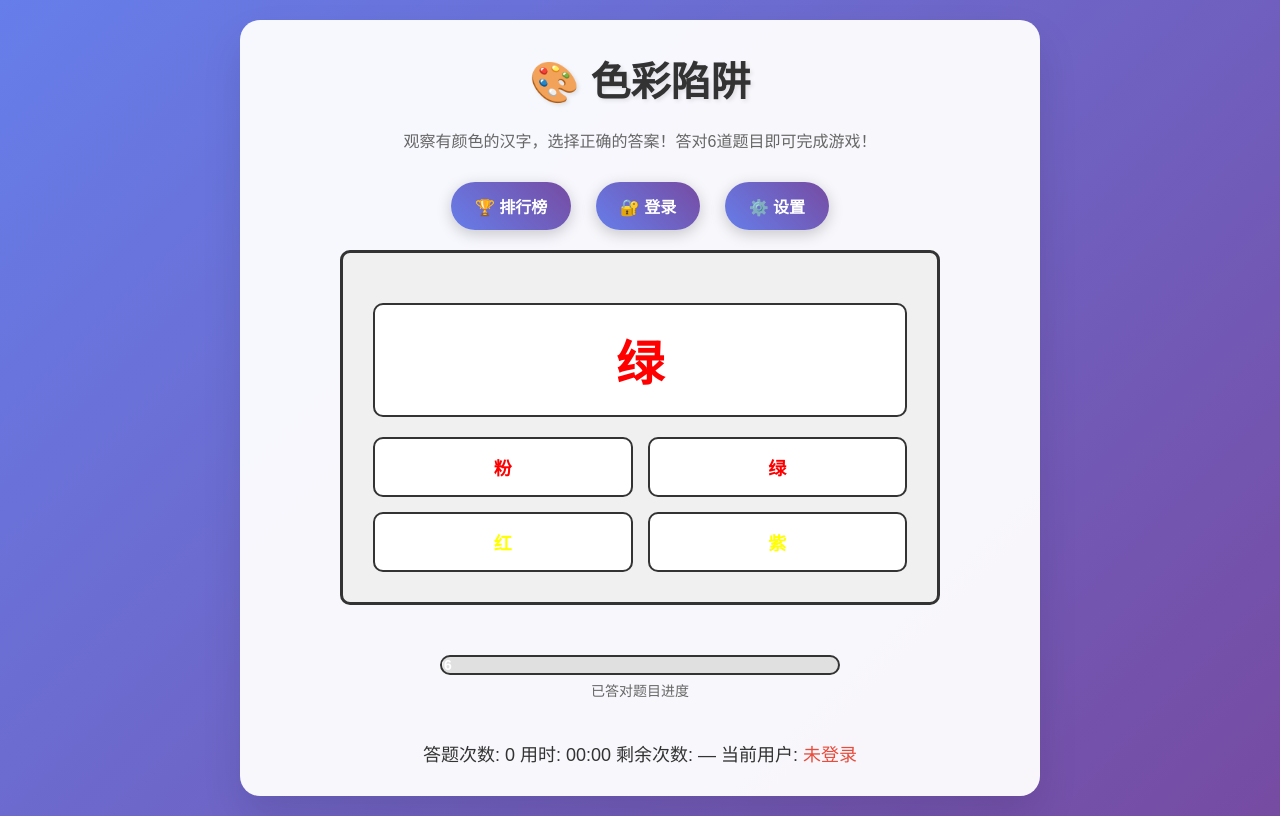
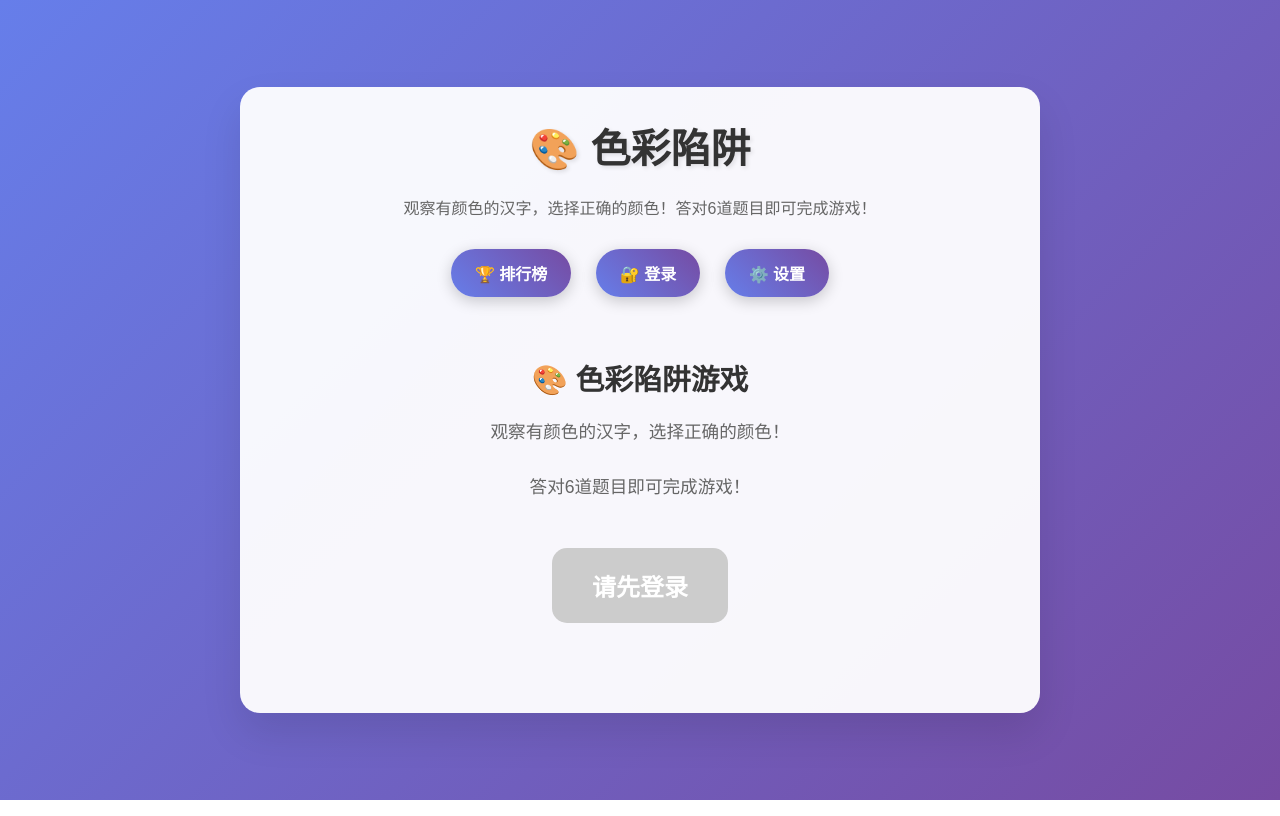
Before and after one commit to hmh38324/game3, a plain HTML site: page index.html in a window 1280 px wide. Drawn offline with Linux system fonts and the light colour scheme.

Commit message:
添加开始按钮和开始屏幕，未登录不能开始游戏，避免第一个题目答题时间过长

```diff
--- a/index.html
+++ b/index.html
@@ -164,6 +164,49 @@
             margin-top: 5px;
             font-size: 14px;
             color: #666;
+        }
+
+        .start-button {
+            padding: 20px 40px;
+            font-size: 24px;
+            font-weight: bold;
+            background: linear-gradient(45deg, #4CAF50, #45a049);
+            color: white;
+            border: none;
+            border-radius: 15px;
+            cursor: pointer;
+            transition: all 0.3s ease;
+            box-shadow: 0 6px 20px rgba(0, 0, 0, 0.2);
+            margin: 20px 0;
+        }
+
+        .start-button:hover {
+            transform: translateY(-3px);
+            box-shadow: 0 8px 25px rgba(0, 0, 0, 0.3);
+        }
+
+        .start-button:disabled {
+            background: #cccccc;
+            cursor: not-allowed;
+            transform: none;
+            box-shadow: none;
+        }
+
+        .game-start-screen {
+            text-align: center;
+            padding: 40px;
+        }
+
+        .game-start-screen h2 {
+            color: #333;
+            margin-bottom: 20px;
+            font-size: 1.8em;
+        }
+
+        .game-start-screen p {
+            color: #666;
+            margin-bottom: 30px;
+            font-size: 1.1em;
         }
 
 
@@ -635,7 +678,7 @@
     <div class="game-container">
         <h1>🎨 色彩陷阱</h1>
         <div class="game-info">
-            <p>观察有颜色的汉字，选择正确的答案！答对6道题目即可完成游戏！</p>
+            <p>观察有颜色的汉字，选择正确的颜色！答对6道题目即可完成游戏！</p>
         </div>
 
         <div class="controls">
@@ -646,6 +689,16 @@
 
         <div class="game-content">
             <div class="puzzle-section">
+                <!-- 开始屏幕 -->
+                <div class="game-start-screen" id="gameStartScreen">
+                    <h2>🎨 色彩陷阱游戏</h2>
+                    <p>观察有颜色的汉字，选择正确的颜色！</p>
+                    <p>答对6道题目即可完成游戏！</p>
+                    <button class="start-button" id="startButton" onclick="startGame()">开始游戏</button>
+                </div>
+
+                <!-- 游戏界面 -->
+                <div id="gameInterface" style="display: none;">
                     <div class="question-container" id="questionContainer">
                         <div class="question-display" id="questionDisplay">
                             <!-- 题目将在这里显示 -->
@@ -662,6 +715,7 @@
                     </div>
                     <div class="score">
                         <p>答题次数: <span id="moveCount">0</span>   用时: <span id="elapsedTime">00:00</span>   剩余次数: <span id="remainingAttempts">—</span>   当前用户: <span id="userInfo"></span></p>
+                    </div>
                 </div>
             </div>
 
@@ -810,10 +864,7 @@
             init() {
                 this.createQuestionInterface();
                 this.updateUserInfo();
-                // 首次进入游戏时生成第一道题目
-                setTimeout(() => {
-                    this.generateNewQuestion();
-                }, 500); // 延迟500ms确保界面完全加载
+                this.updateStartButton();
             }
 
             createQuestionInterface() {
@@ -996,6 +1047,10 @@
                 this.resetTimer();
                 this.hasAttemptRecorded = false;
                 this.createQuestionInterface();
+
+                // 回到开始屏幕
+                document.getElementById('gameStartScreen').style.display = 'block';
+                document.getElementById('gameInterface').style.display = 'none';
             }
 
             checkWin() {
@@ -1029,6 +1084,32 @@
                     userInfoElement.textContent = '未登录';
                     userInfoElement.style.color = '#e74c3c';
                 }
+                this.updateStartButton();
+            }
+
+            updateStartButton() {
+                const startButton = document.getElementById('startButton');
+                if (this.isLoggedIn && this.currentUser) {
+                    startButton.disabled = false;
+                    startButton.textContent = '开始游戏';
+                } else {
+                    startButton.disabled = true;
+                    startButton.textContent = '请先登录';
+                }
+            }
+
+            startGame() {
+                if (!this.isLoggedIn || !this.currentUser) {
+                    alert('请先登录才能开始游戏！');
+                    return;
+                }
+
+                // 隐藏开始屏幕，显示游戏界面
+                document.getElementById('gameStartScreen').style.display = 'none';
+                document.getElementById('gameInterface').style.display = 'block';
+
+                // 生成第一道题目
+                this.generateNewQuestion();
             }
 
             validateLogin(employeeId, employeeName) {
@@ -1399,6 +1480,10 @@
 
         function closeLeaderboard() {
             game.closeLeaderboard();
+        }
+
+        function startGame() {
+            game.startGame();
         }
 
         function showSettingsModal() {
```
Lines whose indentation alone changed are shown as unchanged.
